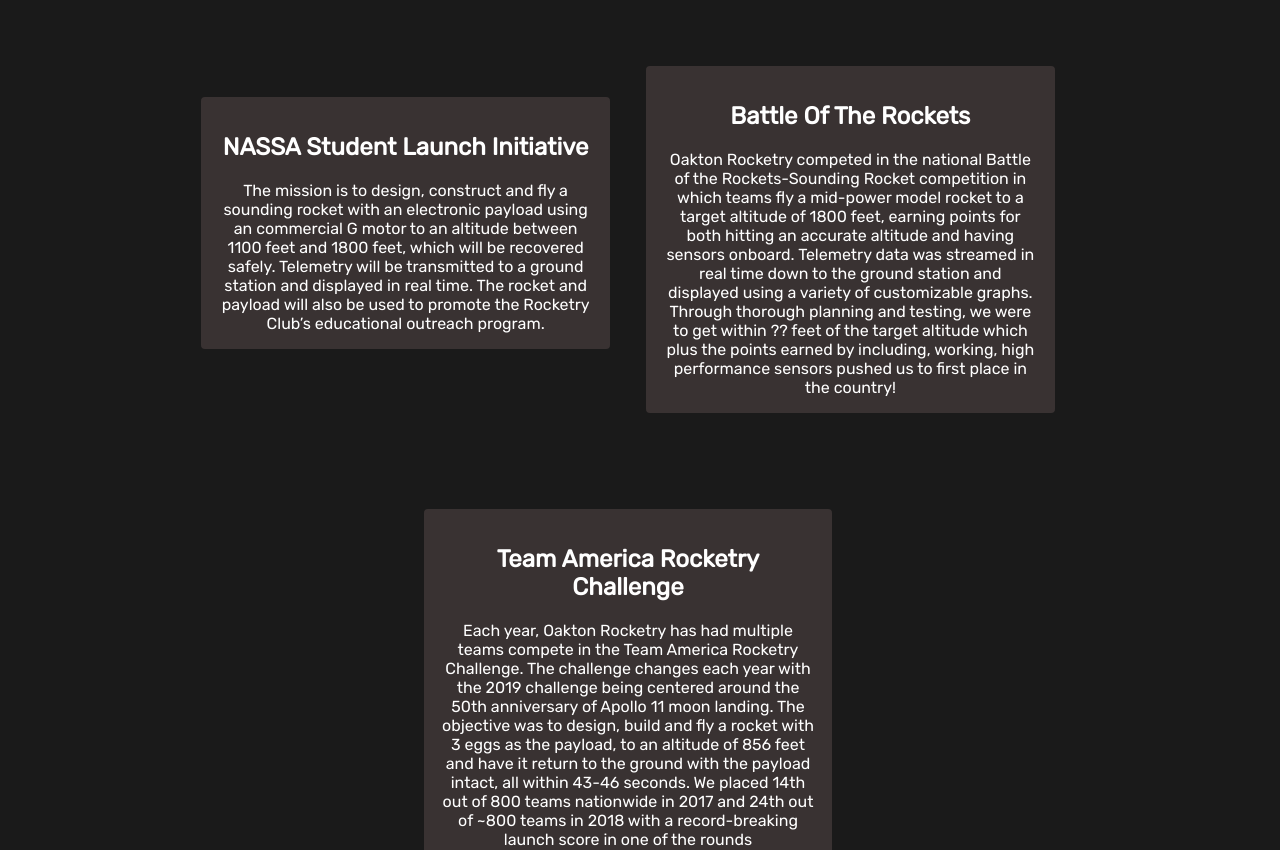
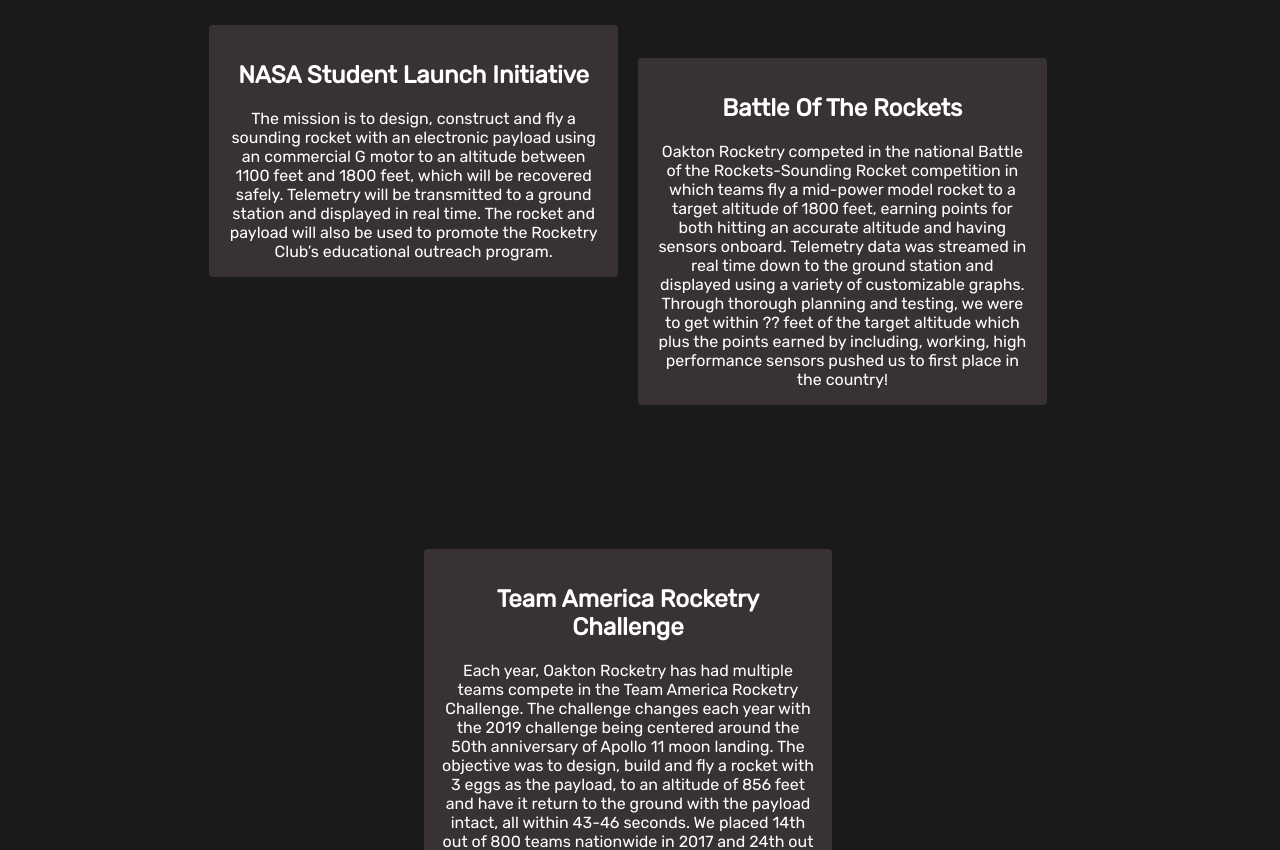
Before and after one commit to dgramop/oaktonrocketry.github.io, a plain HTML site: page index.html in a window 1280 px wide. Shown: the part 782-1632 px from the top of the page. Drawn offline with Linux system fonts and the light colour scheme.

Commit message:
fixed typo

```diff
--- a/index.html
+++ b/index.html
@@ -37,9 +37,9 @@
   <div class="slide"><h1>Oakton Rocketry</h1><h2>Putting stuff in the sky since 2004</h2></div>
   <div class="mulch"><h1>Competitions</h1>
     <center><div class="deck"><center>
-      <div class="card" style="position:relative;top:-4rem"><h2>NASSA Student Launch Initiative</h2>The mission is to design, construct and fly a sounding rocket with an electronic payload using an commercial G motor to an altitude between 1100 feet and 1800 feet, which will be recovered safely. Telemetry will be transmitted to a ground station and displayed in real time. The rocket and payload will also be used to promote the Rocketry Club’s educational outreach program.</div>
+      <div class="card" style="position:relative;top:-8rem"><h2>NASA Student Launch Initiative</h2>The mission is to design, construct and fly a sounding rocket with an electronic payload using an commercial G motor to an altitude between 1100 feet and 1800 feet, which will be recovered safely. Telemetry will be transmitted to a ground station and displayed in real time. The rocket and payload will also be used to promote the Rocketry Club’s educational outreach program.</div>
       <div class="card"><h2>Battle Of The Rockets</h2>Oakton Rocketry competed in the national Battle of the Rockets-Sounding Rocket competition in which teams fly a mid-power model rocket to a target altitude of 1800 feet, earning points for both hitting an accurate altitude and having sensors onboard. Telemetry data was streamed in real time down to the ground station and displayed using a variety of customizable graphs. Through thorough planning and testing, we were to get within ?? feet of the target altitude which plus the points earned by including, working, high performance sensors pushed us to first place in the country!</div>
-      <div class="card" style="position:relative;top:4rem"><h2>Team America Rocketry Challenge</h2>Each year, Oakton Rocketry has had multiple teams compete in the Team America Rocketry Challenge. The challenge changes each year with the 2019 challenge being centered around the 50th anniversary of Apollo 11 moon landing. The objective was to design, build and fly a rocket with 3 eggs as the payload, to an altitude of 856 feet and have it return to the ground with the payload intact, all within 43-46 seconds. We placed 14th out of 800 teams nationwide in 2017 and 24th out of ~800 teams in 2018 with a record-breaking launch score in one of the rounds</div></center>
+      <div class="card" style="position:relative;top:8rem"><h2>Team America Rocketry Challenge</h2>Each year, Oakton Rocketry has had multiple teams compete in the Team America Rocketry Challenge. The challenge changes each year with the 2019 challenge being centered around the 50th anniversary of Apollo 11 moon landing. The objective was to design, build and fly a rocket with 3 eggs as the payload, to an altitude of 856 feet and have it return to the ground with the payload intact, all within 43-46 seconds. We placed 14th out of 800 teams nationwide in 2017 and 24th out of ~800 teams in 2018 with a record-breaking launch score in one of the rounds</div></center>
     </div></center>
   </div>
   <center><div class="btn giant" href="mailto:oaktonrocketry@gmail.com?subject=Sponsorship">Sponsor</div></center>
--- a/style.css
+++ b/style.css
@@ -109,7 +109,7 @@ h1
   width:30%;
   background-color: #393232;
   border-radius: 0.25rem;
-  margin:1rem;
+  margin:0.5rem;
   padding:1rem;
   overflow:visible;
 }
```
